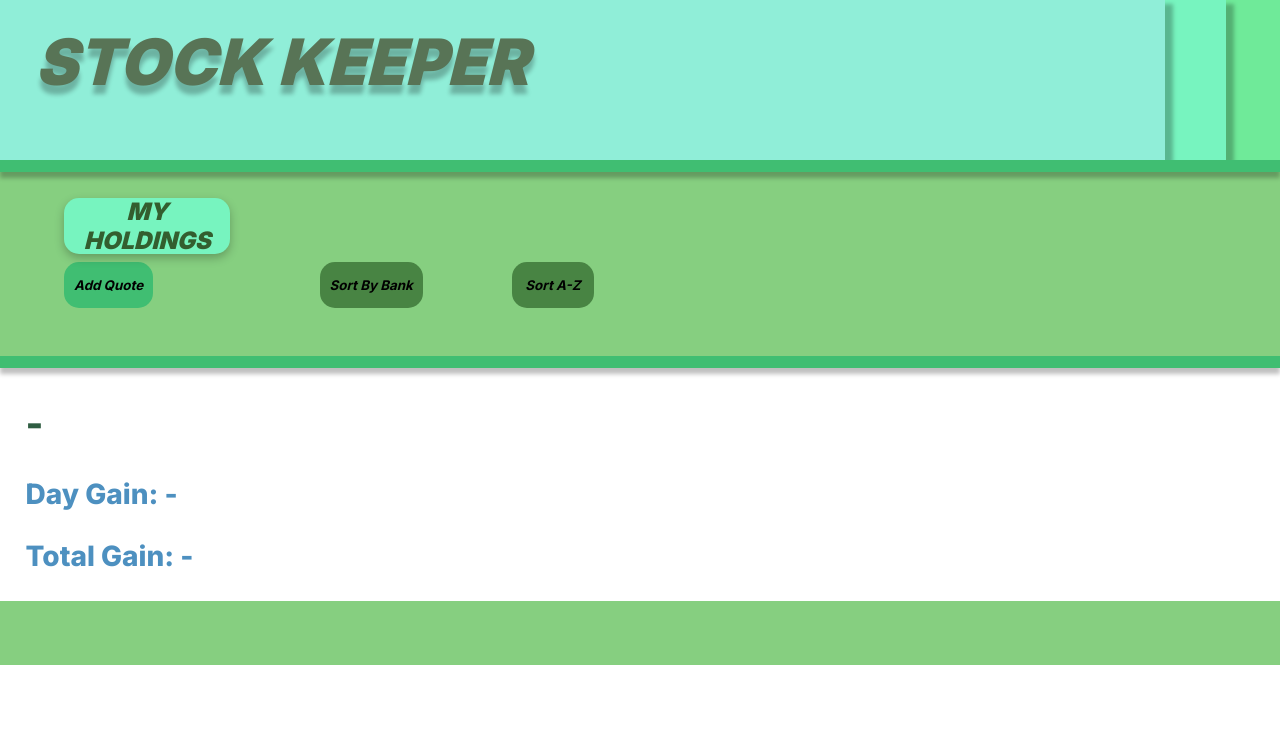
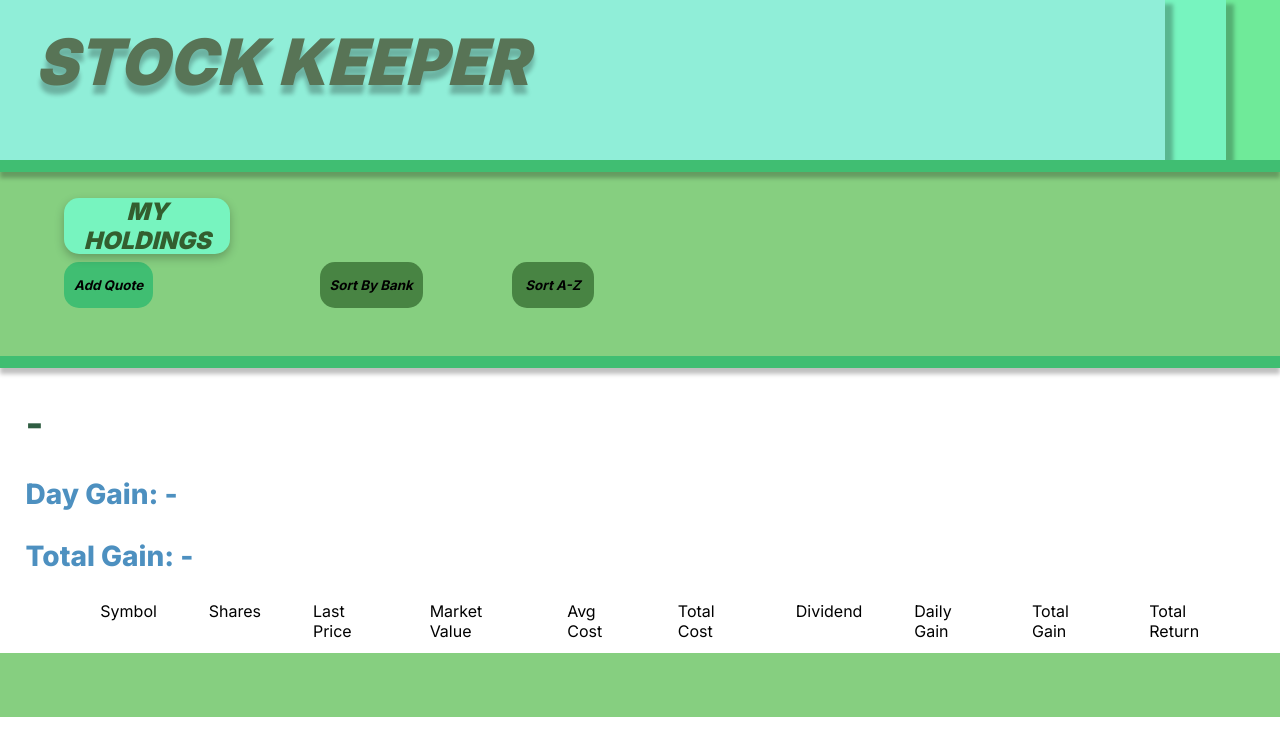
Before and after one commit to nshang3/stockapp, a React (Create React App) app: page / in a window 1280 px wide. Shown: the top 756 px of the page. Built offline with nearby package versions, Linux system fonts and the light colour scheme.

Commit message:
1st iteration of ui, will work on actual coding

```diff
--- a/src/App.css
+++ b/src/App.css
@@ -129,6 +129,24 @@ section.DashBoard {
     color: white;
 }
 
+.quoteHeader{
+    margin-left: 4%;
+    font-family: Inter;
+    display: flex;
+}
+
+.quoteCols{
+    margin-bottom: 1%;
+    margin-right: 4.4%;
+}
+
+.qCont{
+    margin-left: 4%;
+    display: flex;
+    flex-direction: column;
+    font-family: 'Inter';
+}
+
 .Footer{
     background: #86CF80;
     width: 100%;
--- a/src/App.js
+++ b/src/App.js
@@ -19,7 +19,24 @@ function VSummary(){
 }
 
 //var id = 0
-
+function ColumnHead(){
+  return (
+    <>
+    <div className="quoteHeader">
+      <div className="quoteCols">Symbol</div>
+      <div className="quoteCols">Shares</div>
+      <div className="quoteCols">Last Price</div>
+      <div className="quoteCols">Market Value</div>
+      <div className="quoteCols">Avg Cost</div>
+      <div className="quoteCols">Total Cost</div>
+      <div className="quoteCols">Dividend</div>
+      <div className="quoteCols">Daily Gain</div>
+      <div className="quoteCols">Total Gain</div>
+      <div className="quoteCols">Total Return</div>
+    </div>
+    </>
+  )
+}
 function App() {
   const [isQuote, setIsQuote] = useState(false)
   const [VQuotes, setVQuote] = useState([])
@@ -63,8 +80,10 @@ function App() {
 
     <VSummary />
 
+    <div className='qCont'>
+    <ColumnHead />
     {VQuotes.map(id => <VQuote key={id} /> )}
-
+    </div>
 
     <footer className="Footer"></footer>
   </>
--- a/src/VQuote.css
+++ b/src/VQuote.css
@@ -1,14 +1,15 @@
 .Quote{
-    width: 96%;
+    width: 97%;
     height: 11%;
     flex-shrink: 0;
     border-radius: 25px;
     background: #90EED8;
     box-shadow: 0px 8px 4px 0px rgba(0, 0, 0, 0.25);
-    margin-top: 2%;
     margin-bottom: 2%;
-    margin-left: 2%;
     display: flex;
+    flex-direction: row;
+    justify-content: center;
+    align-items: center;
 }
 .DropDown{
     width: 23.77px;
@@ -19,18 +20,22 @@
     transition-duration: 0.4s;
     cursor: pointer;
     border: none;
-    margin-top: 2.3%;
-    margin-left: 0.5%;
+    margin-top: 0.5%;
+    margin-left: 2%;
 }
 
-.Col{
+.Vcontainer{
     display: flex;
-    justify-content: center;
     align-items: center;
-    margin-left: 2%;
+    margin-left: 1%;
     font-family: Inter;
     font-size: 18px;
     font-style: italic;
     font-weight: 900;
     line-height: normal;
 }
+
+.Vcol{
+    margin-right: 4.3%;
+    margin-left: 2%;
+}
--- a/src/VQuote.js
+++ b/src/VQuote.js
@@ -34,7 +34,25 @@ const options = {
             <path d="M11.1156 15.1648L0.650006 0.262842L21.2344 0.0252577L11.1156 15.1648Z" fill="#1B4920"/>
           </svg>
         </button>
-        <div className="Col"> GOOGL </div>
+          <div className="Vcol">GOOGL</div>
+          <div className="Vcol">321</div>
+          <div className="Vcol">170.90</div>
+          <div className="Vcol">512.7</div>
+          <div className="Vcol">94.60</div>
+          <div className="Vcol">218.18</div>
+          <div className="Vcol">500</div>
+          <div className="Vcol">
+            <p>+0.61</p>
+            <p>+0.36%</p>
+          </div>
+          <div className="Vcol">
+            <p>+13,761.52</p>
+            <p>+81.77%</p>
+          </div>
+          <div className="Vcol">
+            <p>+666,963.74</p>
+            <p>+41.36%</p>
+          </div>
         </section>
         </>
     )
```
